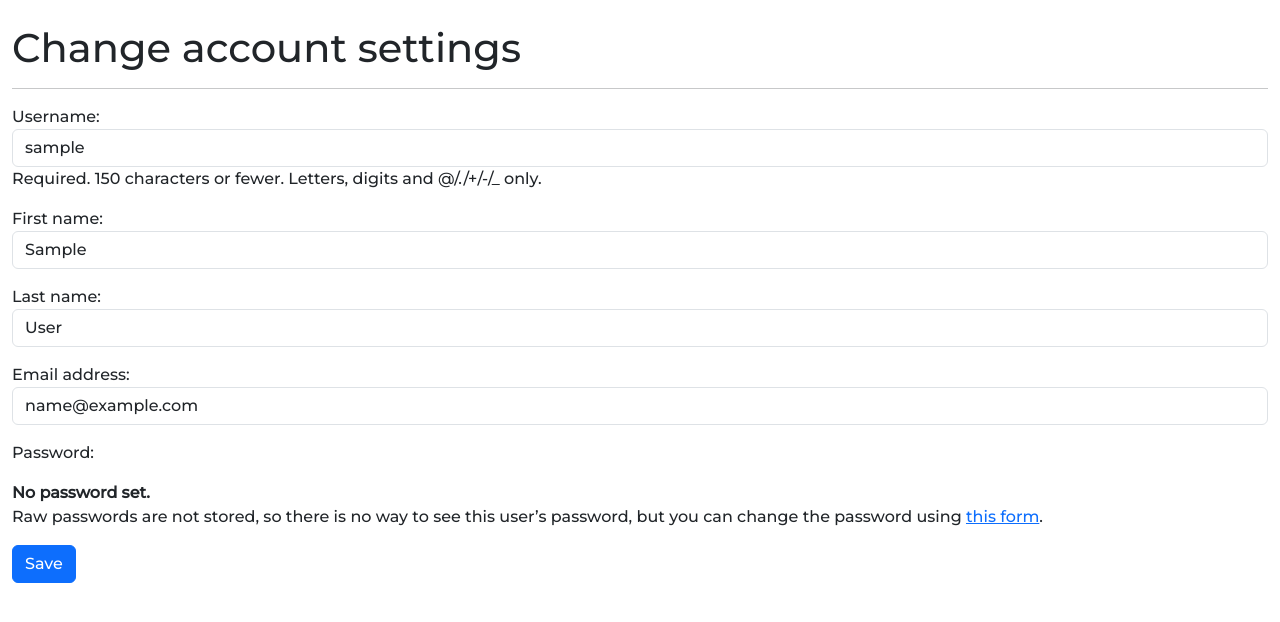
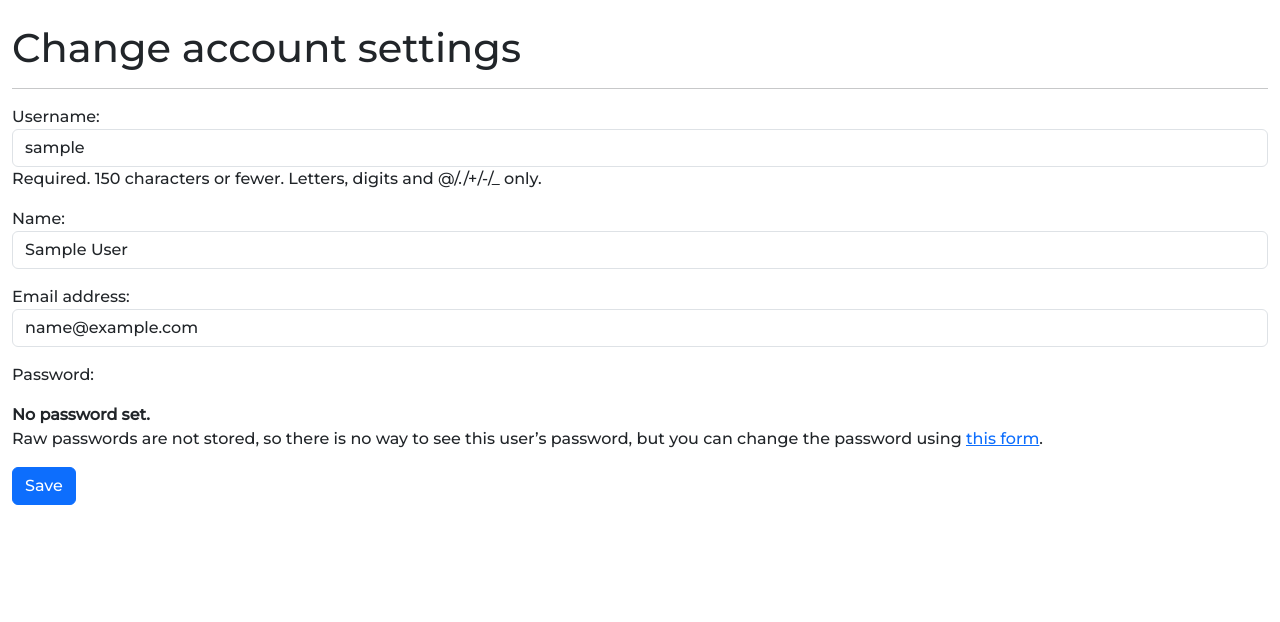
Before and after one commit to Nepul321/journal_site, a Django app: page /accounts/your-account/ in a window 1280 px wide. Shown: the part 72-694 px from the top of the page. Run offline with Django 4.2, Linux system fonts and the light colour scheme; the visitor is signed in with stand-in values (Sample User, id 1).

Commit message:
Add a name field to the custom user model

```diff
--- a/src/posts/templates/article_detail.html
+++ b/src/posts/templates/article_detail.html
@@ -13,7 +13,7 @@
 <div class="container">
     <h1>{{ obj.title }}</h1>
     <img src="{{ obj.image_url }}" style="width: 80%;" />
-    <p style="font-size: 20px;" class="my-3">By {{ obj.author.get_full_name }}</p>
+    <p style="font-size: 20px;" class="my-3">By {{ obj.author.name }}</p>
 </div>
 <hr />
 <div class="container">
--- a/src/posts/templates/global.html
+++ b/src/posts/templates/global.html
@@ -31,7 +31,7 @@ Free Thought - All articles
           />
           <div class="card-body">
             <h5 class="card-title">{{ i.title }}</h5>
-            <p>By {{ i.author.get_full_name }}</p>
+            <p>By {{ i.author.name }}</p>
             <a href="{% url 'article-detail' i.slug %}" class="btn btn-outline-primary"
               ><i class="fas fa-link"></i> View article</a
             >
--- a/src/users/forms.py
+++ b/src/users/forms.py
@@ -13,14 +13,12 @@ class AccountForm(UserChangeForm):
         model = User
         fields = (
            'username',
-           'first_name',
-           'last_name',
+           'name',
            'email'
         )
 
         widgets = {
             'username' : forms.TextInput(attrs={'class' : 'form-control'}),
-            'first_name' : forms.TextInput(attrs={'class' : 'form-control'}),
-            'last_name' : forms.TextInput(attrs={'class' : 'form-control'}),
+            'name' : forms.TextInput(attrs={'class' : 'form-control'}),
             'email' : forms.EmailInput(attrs= {'class' : 'form-control'})
         }
--- a/src/users/models.py
+++ b/src/users/models.py
@@ -7,6 +7,7 @@ from .managers import CustomUserManager
 class CustomUser(AbstractUser):
     email = models.EmailField(_('email address'), unique=True)
     is_author = models.BooleanField(default=False)
+    name = models.CharField(max_length=255, blank=True)
     USERNAME_FIELD = 'email'
     REQUIRED_FIELDS = ('username', )
     objects = CustomUserManager()
```
Also changed, not shown: src/users/migrations/0003_customuser_name.py (added).
